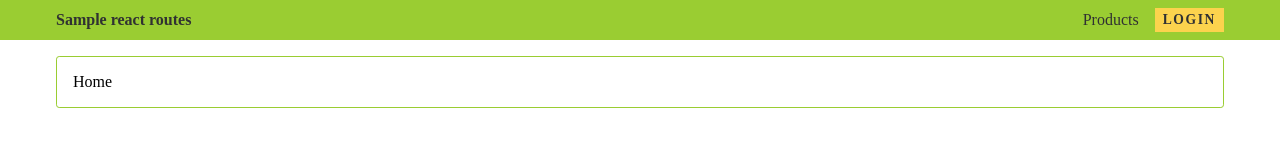
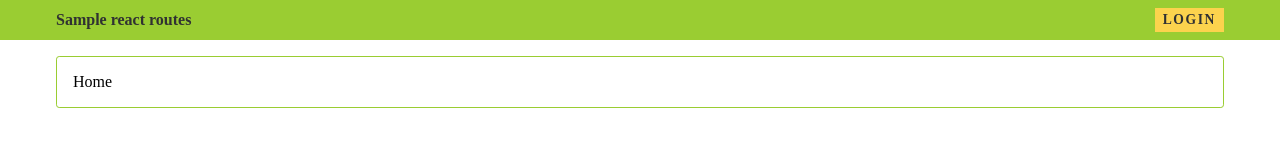
Before and after one commit to sample-react-projects/sample-react-routes, a React (Vite) app: page / in a window 1280 px wide. Shown: the top 160 px of the page. Built offline with nearby package versions, Linux system fonts and the light colour scheme.

Commit message:
handle logout

```diff
--- a/src/components/header/Header.tsx
+++ b/src/components/header/Header.tsx
@@ -1,17 +1,14 @@
-import { Link, NavLink, useNavigate } from "react-router-dom";
+import { Form, Link, NavLink, useNavigate } from "react-router-dom";
 import Button from "../ui/button/Button";
 import styles from "./Header.module.scss";
+import { getAuthToken } from "../../util/localStorage";
 
 const Header: React.FC<{}> = () => {
-  const isAuthenticated = false;
+  const isAuthenticated = !!getAuthToken();
   const navigate = useNavigate();
 
-  function handleAuthenticationClick() {
-    if (!isAuthenticated) {
+  function handleLoginClick() {
     navigate("authenticate/login");
-    }
-
-    // TODO: Handle logout
   }
 
   return (
@@ -20,7 +17,8 @@ const Header: React.FC<{}> = () => {
         <strong>Sample react routes</strong>
       </Link>
       <div className={styles.right}>
-        {!isAuthenticated && (
+        {isAuthenticated ? (
+          <>
             <NavLink
               to="/products"
               className={({ isActive }) =>
@@ -31,10 +29,16 @@ const Header: React.FC<{}> = () => {
             >
               Products
             </NavLink>
+
+            <Form action="/logout" method="POST">
+              <Button>Logout</Button>
+            </Form>
+          </>
+        ) : (
+          <Button type="button" onClick={handleLoginClick}>
+            Login
+          </Button>
         )}
-        <Button type="button" onClick={handleAuthenticationClick}>
-          {isAuthenticated ? "Logout" : "Login"}
-        </Button>
       </div>
     </header>
   );
```
Lines whose indentation alone changed are shown as unchanged.
